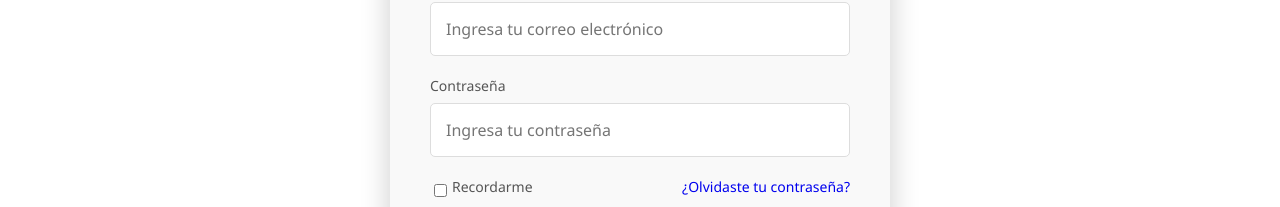
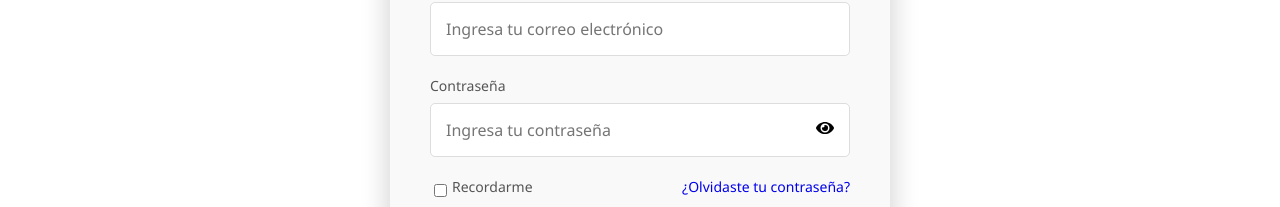
Before and after one commit to Andresfacundo/DiagnosticoLaboral, a React (Vite) app: page /login in a window 1280 px wide. Shown: the part 435-642 px from the top of the page. Built offline with nearby package versions, Linux system fonts and the light colour scheme; no server answers.

Commit message:
se agrega spining cuando se cierra sesion y cuando se expira token
se agrega ojito en contraseña

```diff
--- a/src/App.jsx
+++ b/src/App.jsx
@@ -13,23 +13,23 @@ import AboutDiagnosis from './components/Ui/AboutDiagnosis/AboutDiagnosis.jsx'
 import Registros from './components/Ui/Registros/Registros.jsx'
 import { isTokenExpired } from './utils/valiteExpiration.js'
 import { useEffect } from 'react'
-// import LoggingOut from './components/Ui/LogoutAutomatico/LoggingOut.jsx'
+import LoggingOut from './components/Ui/LogoutAutomatico/LoggingOut.jsx'
 
 function App() {
   const navigate = useNavigate();
 
   useEffect(() => {
     const token = localStorage.getItem('token');
-    if (isTokenExpired(token)) {
+    if (token && isTokenExpired(token)) {
       localStorage.removeItem('token');
-      // navigate('/');
+      navigate('/cerrando-sesion');
     };
 
     const interval = setInterval(() => {
       const token = localStorage.getItem('token');
-      if(isTokenExpired(token)) {
+      if(token && isTokenExpired(token)) {
         localStorage.removeItem('token');
-        //  navigate('/');
+        navigate('/cerrando-sesion');
       }
     }, 60000); // minuto
     return () => clearInterval(interval);
@@ -38,7 +38,7 @@ function App() {
   return (
 
     <>
-    {/* <Logo/> */}
+
     <Navbar id='navbar'/>
     <Routes>
       <Route path='/' element={<Home/>}/>
@@ -50,7 +50,7 @@ function App() {
       <Route path='diagnostico' element={<InfoDiagnostico/>}/>
       <Route path='nosotros' element={<AboutDiagnosis/>}/>
       <Route path='historial' element={<Registros/>}/>
-      {/* <Route path="/cerrando-sesion" element={<LoggingOut />} /> */}
+      <Route path="/cerrando-sesion" element={<LoggingOut />} />
 
     </Routes>
     <Footer id='footer'/>
--- a/src/components/Ui/Login/Login.css
+++ b/src/components/Ui/Login/Login.css
@@ -186,6 +186,28 @@
     background-color: #f5f5f5;
   }
 
+  .password-wrapper {
+  position: relative;
+  display: flex;
+  align-items: center;
+}
+
+.password-wrapper input {
+  flex: 1;
+  padding-right: 40px; /* espacio para el icono */
+}
+
+.toggle-password {
+  position: absolute;
+  right: 10px;
+  background: transparent;
+  border: none;
+  cursor: pointer;
+  color: #555;
+  font-size: 18px;
+}
+
+
   @media (max-width: 480px) {
     .login-container {
       padding: 30px 20px;
--- a/src/components/Ui/Login/Login.jsx
+++ b/src/components/Ui/Login/Login.jsx
@@ -4,6 +4,7 @@ import { FaUser, FaGoogle, FaFacebookF, FaTwitter } from 'react-icons/fa';
 import { useNavigate } from 'react-router-dom'; // Asegúrate de tener react-router-dom instalado
 const API_URL = import.meta.env.VITE_API_URL
 import authService from '../../../Services/authService';
+import { FaEye, FaEyeSlash } from 'react-icons/fa';
 
 const Login = () => {
   const [email, setEmail] = useState('');
@@ -11,6 +12,9 @@ const Login = () => {
   const [rememberMe, setRememberMe] = useState(false);
   const [error, setError] = useState('');
   const [loading, setLoading] = useState(false);
+  const [showPassword, setShowPassword] = useState(false);
+
+
 
   const navigate = useNavigate(); // Hook para navegación
 
@@ -98,10 +102,11 @@ const Login = () => {
               disabled={loading}
             />
           </div>
-          <div className="input-group">
+          <div className="input-group password-group">
             <label htmlFor="password">Contraseña</label>
+            <div className="password-wrapper">
               <input
-              type="password"
+                type={showPassword ? 'text' : 'password'}
                 id="password"
                 placeholder="Ingresa tu contraseña"
                 value={password}
@@ -109,7 +114,17 @@ const Login = () => {
                 required
                 disabled={loading}
               />
+              <button
+                type="button"
+                className="toggle-password"
+                onClick={() => setShowPassword(!showPassword)}
+                disabled={loading}
+              >
+                {showPassword ? <FaEyeSlash /> : <FaEye />}
+              </button>
             </div>
+          </div>
+
           <div className="remember-forgot">
             <div className="remember">
               <input
--- a/src/components/Ui/LogoutAutomatico/LoggingOut.css
+++ b/src/components/Ui/LogoutAutomatico/LoggingOut.css
@@ -5,15 +5,15 @@
   align-items: center;
   justify-content: center;
   height: 100vh;
-  font-family: sans-serif;
-  font-size: 1.2rem;
+  font-weight: 500;
+  font-size: 23px;
 }
 
 .spinner {
-  width: 50px;
-  height: 50px;
-  border: 5px solid #ccc;
-  border-top: 5px solid #007bff;
+  width: 90px;
+  height: 90px;
+  border: 8px solid #ccc;
+  border-top: 8px solid #DFBD7C;
   border-radius: 50%;
   animation: spin 1s linear infinite;
   margin-bottom: 20px;
--- a/src/components/Ui/LogoutAutomatico/LoggingOut.jsx
+++ b/src/components/Ui/LogoutAutomatico/LoggingOut.jsx
@@ -7,9 +7,8 @@ const LoggingOut = () => {
   const navigate = useNavigate();
 
   useEffect(() => {
-    // Redirigir luego de 2 segundos
     const timeout = setTimeout(() => {
-      navigate('/');
+      navigate('/login');
     }, 2000);
 
     return () => clearTimeout(timeout);
--- a/src/components/Ui/Navbar/Navbar.jsx
+++ b/src/components/Ui/Navbar/Navbar.jsx
@@ -1,5 +1,5 @@
 import React, { useEffect, useState } from 'react'
-import { NavLink, useLocation } from 'react-router-dom'
+import { NavLink, useLocation, useNavigate } from 'react-router-dom'
 import GVA from '../GVA/GVA.jsx'
 import './Navbar.css'
 import user from '../../../../public/usuario.png'
@@ -10,6 +10,7 @@ import axios from 'axios'
 import authService from '../../../Services/authService.js'
 import gap from '../../../../public/gap.png'
 import GAP from '../GAP/GAP.jsx'
+import LoggingOut from '../LogoutAutomatico/LoggingOut.jsx'
 
 const API_URL = import.meta.env.VITE_API_URL;
 
@@ -18,6 +19,8 @@ const Navbar = ({id}) => {
     const [userRole, setUserRole] = useState('invitado');
     const [menuOpen, setMenuOpen] = useState(false);
     const location = useLocation();
+    const [isLoggingOut, setIsLoggingOut] = useState(false);
+    const navigate = useNavigate();
 
     const toggleMenu = () => {
         setMenuOpen(!menuOpen);
@@ -67,29 +70,29 @@ const Navbar = ({id}) => {
     };
 
     const handleLogout = async () => {
+        setIsLoggingOut(true); // Mostrar el spinner
         const token = authService.getToken();
         try {
-            if(token){
+            if (token) {
                 await axios.post(`${API_URL}/api/auth/logout`, {}, {
-                    headers: {
-                        Authorization: `Bearer ${token}`
-                    }
+                    headers: { Authorization: `Bearer ${token}` }
                 });
             }
+        } catch (error) {
+            console.error('Error durante el logout:', error);
+        } finally {
             authService.logout();
             setIsAuthenticated(false);
             setUserRole('invitado');
-            closeMenu();
+            setIsLoggingOut(false);
+            navigate('/cerrando-sesion');
+        }
+    };
 
-        } catch (error) {
-            console.error('Error durante el logout:', error);
-            authService.logout();
-            setIsAuthenticated(false);
-            setUserRole('invitado');
-        }
-    }
 
     return (
+        <>
+        {isLoggingOut && <LoggingOut />}
         <div id={id} className='navbar-container'>
             <nav className='navbar'>
                 <div className="navbar-logo">
@@ -129,7 +132,7 @@ const Navbar = ({id}) => {
                     </ul>
                         {isAuthenticated ? (
                             <li className='login'>
-                                <NavLink to='login' onClick={() => { handleLogout(); closeMenu(); }} className='logout-button boton'>
+                                <NavLink to='/login' onClick={() => { handleLogout(); closeMenu(); }} className='logout-button boton'>
                                     <img src={logout} alt='icon-logout' className='logo-user' />
                                     <span className="menu-text">Cerrar sesión</span>
                                 </NavLink>
@@ -145,6 +148,7 @@ const Navbar = ({id}) => {
                 </div>
             </nav>
         </div>
+        </>
     )
 }
 
```
Lines whose indentation alone changed are shown as unchanged.
